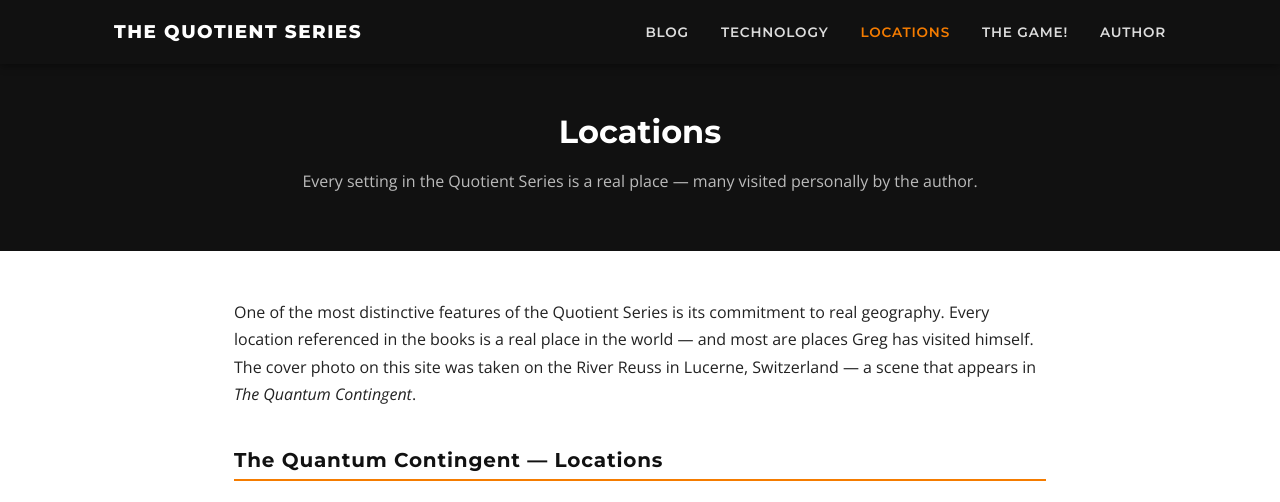
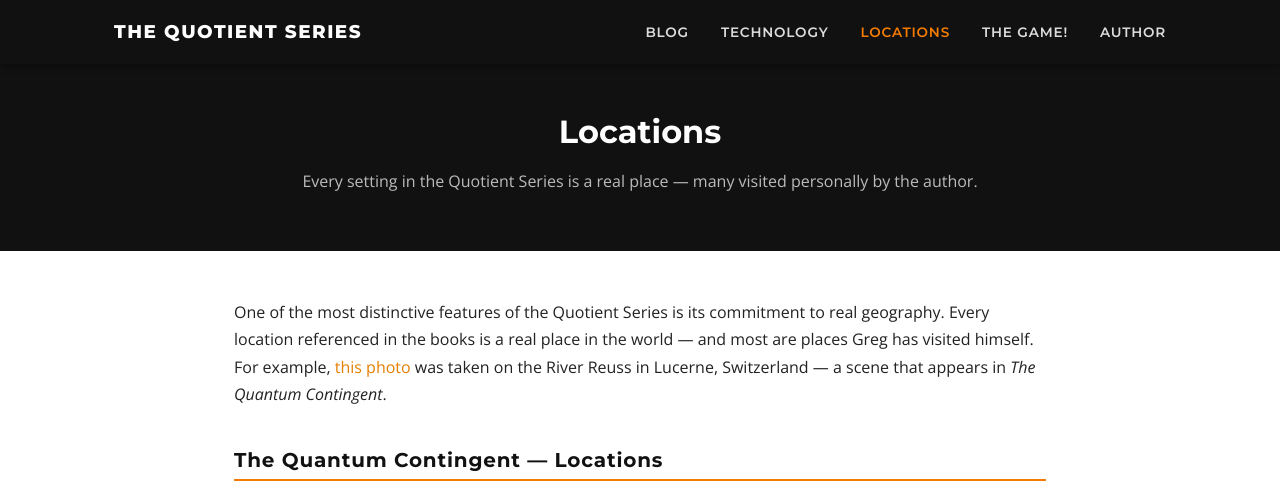
Before and after one commit to simpsong00/simpsong00.github.io, a Jekyll site: the page built from locations.md, in a window 1280 px wide and 900 px high, cut to the strip 0-502 px from the top of the window. Built offline with Jekyll 4.4.1, drawn with Linux system fonts in a browser that asks for light colours.

Commit message:
Add Lucerne photo link to locations page

```diff
--- a/locations.md
+++ b/locations.md
@@ -14,7 +14,7 @@ permalink: /locations/
 <div class="container">
   <div class="page-content">
 
-    <p>One of the most distinctive features of the Quotient Series is its commitment to real geography. Every location referenced in the books is a real place in the world — and most are places Greg has visited himself. The cover photo on this site was taken on the River Reuss in Lucerne, Switzerland — a scene that appears in <em>The Quantum Contingent</em>.</p>
+    <p>One of the most distinctive features of the Quotient Series is its commitment to real geography. Every location referenced in the books is a real place in the world — and most are places Greg has visited himself. For example, <a href="/weebly/lucerne-river-reuss.jpeg" target="_blank" rel="noopener">this photo</a> was taken on the River Reuss in Lucerne, Switzerland — a scene that appears in <em>The Quantum Contingent</em>.</p>
 
     <h2>The Quantum Contingent — Locations</h2>
 
```
Also changed, not shown: 1 other file.
